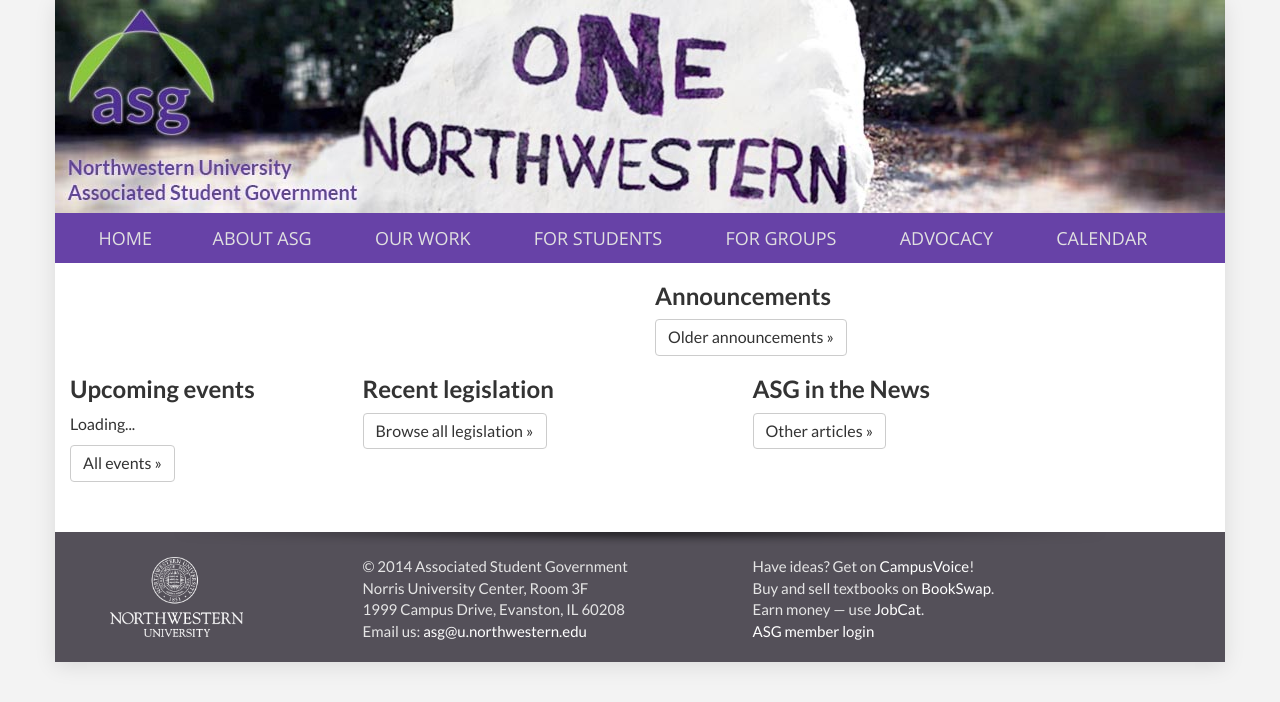
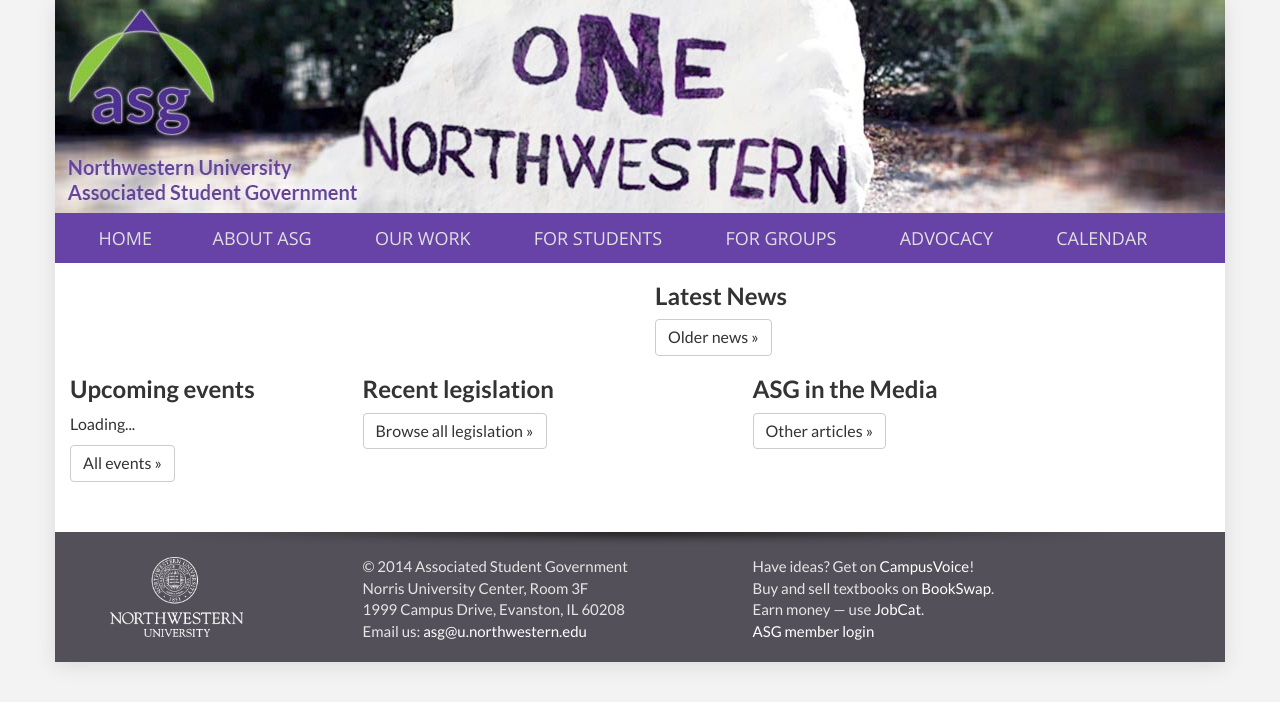
Before and after one commit to nuasg/asg.northwestern.edu, a Django app: page / in a window 1280 px wide. Shown: the top 702 px of the page. Run offline with Django 3.2, Linux system fonts and the light colour scheme; data that the repository does not hold is empty; some libraries are stand-ins or nearby versions.

Commit message:
Rename announcements to news

```diff
--- a/asg/admin.py
+++ b/asg/admin.py
@@ -6,7 +6,7 @@ from models import *
 class PageAdmin(admin.ModelAdmin):
     prepopulated_fields = {'slug': ('title',)}
 
-class AnnouncementAdmin(admin.ModelAdmin):
+class NewsAdmin(admin.ModelAdmin):
     prepopulated_fields = {'slug': ('title',)}
 
 class GoogleCalendarAdmin(admin.ModelAdmin):
@@ -35,7 +35,7 @@ class ApprovedUserAdmin(admin.ModelAdmin):
 
 
 admin.site.register(Alert)
-admin.site.register(Announcement, AnnouncementAdmin)
+admin.site.register(News, NewsAdmin)
 admin.site.register(Person, PersonAdmin)
 admin.site.register(Position)
 admin.site.register(Committee)
--- a/asg/models.py
+++ b/asg/models.py
@@ -16,7 +16,7 @@ class Alert(models.Model):
         return '%s: %s' % (self.start_time, self.message)
 
 
-class Announcement(models.Model):
+class News(models.Model):
     title = models.CharField(max_length=100)
     link_title_to = models.URLField(blank=True)
     slug = models.SlugField()
--- a/asg/urls.py
+++ b/asg/urls.py
@@ -12,8 +12,8 @@ urlpatterns = patterns('asg.views',
     url(r'^for-groups/', 'for_groups'),
     url(r'^office-hours/', 'office_hours'),
     url(r'^calendar/', 'calendar'),
-    url(r'^announcements/$', 'list_announcements'),
-    url(r'^announcements/(?P<slug>[\w-]+)/$', 'announcement'),
+    url(r'^news/$', 'list_news'),
+    url(r'^news/(?P<slug>[\w-]+)/$', 'news'),
     url(r'^legislation/$', 'list_legislation'),
     url(r'^in-the-news/$', 'list_news_links'),
     url(r'^contact/', 'contact'),
--- a/asg/views.py
+++ b/asg/views.py
@@ -17,7 +17,7 @@ def home(request):
     current_time = timezone.now()
     alerts = Alert.objects.filter(start_time__lte=current_time,
                                   end_time__gt=current_time)
-    announcements = Announcement.objects.order_by('-date_posted')[:2]
+    news = News.objects.order_by('-date_posted')[:2]
     bills = Legislation.objects.all()[:5]
     news_links = NewsLink.objects.order_by('-date_published')[:5]
     slides = HomepageSlide.objects.filter(active=True)
@@ -56,15 +56,15 @@ def office_hours(request):
     calendars = GoogleCalendar.objects.filter(is_office_hours=True)
     return render_to_response('calendar.html', locals())
 
-announcements_per_page = 10
-def list_announcements(request):
-    all_announcements = Announcement.objects.order_by('-date_posted')
-    p = Paginator(all_announcements, announcements_per_page)
+news_per_page = 10
+def list_news(request):
+    all_news = News.objects.order_by('-date_posted')
+    p = Paginator(all_news, news_per_page)
     last_page = p.num_pages
     pages = xrange(1, last_page+1)
     page = int(request.GET.get('page', 1))
-    announcements = p.page(page).object_list
-    return render_to_response('list_announcements.html', locals())
+    news = p.page(page).object_list
+    return render_to_response('list_news.html', locals())
 
 legislation_per_page = 10
 def list_legislation(request):
@@ -86,10 +86,10 @@ def list_news_links(request):
     news_links = p.page(page).object_list
     return render_to_response('list_news_links.html', locals())
 
-def announcement(request, slug):
+def news(request, slug):
     from_homepage = 'from_homepage' in request.GET
-    announcement = get_object_or_404(Announcement, slug=slug)
-    return render_to_response('announcement.html', locals())
+    news = get_object_or_404(News, slug=slug)
+    return render_to_response('news.html', locals())
 
 def contact(request):
     exec_board_positions = Position.objects.filter(on_exec_board=True)
--- a/static/style.css
+++ b/static/style.css
@@ -180,17 +180,17 @@ h1 {
 
 
 /* homepage stuff */
-/* tweak homepage announcements spacing */
-.announcements h3 {
+/* tweak homepage news spacing */
+.news h3 {
     margin-top: 0;
 }
-.announcements p {
+.news p {
     margin-bottom: 0;
 }
-.announcements li {
+.news li {
     margin-bottom: 16px;
 }
-.announcements li > p {
+.news li > p {
     font-weight: bold;
 }
 
--- a/templates/home.html
+++ b/templates/home.html
@@ -13,17 +13,17 @@
     {% endif %}
 
     <div class="row">
-      <div class="col-md-5 col-md-push-7 col-lg-6 col-lg-push-6 announcements">
-        <h3>Announcements</h3>
+      <div class="col-md-5 col-md-push-7 col-lg-6 col-lg-push-6 news">
+        <h3>Latest News</h3>
         <ul class="no-bullets">
-          {% for announcement in announcements %}
+          {% for piece in news %}
           <li>
-          <p><a {% if announcement.link_title_to %}target="_blank" href="{{ announcement.link_title_to }}"{% else %}href="/announcements/{{ announcement.slug }}?from_homepage"{% endif %}>{{ announcement.title }}</a></p>
-          <small>{{ announcement.message|safe|truncatewords_html:30 }}{% if not announcement.link_title_to %}<a href="/announcements/{{ announcement.slug }}/?from_homepage">Read more &raquo;</a>{% endif %}</small>
+          <p><a {% if piece.link_title_to %}target="_blank" href="{{ piece.link_title_to }}"{% else %}href="/news/{{ piece.slug }}/?from_homepage"{% endif %}>{{ piece.title }}</a></p>
+          <small>{{ piece.message|safe|truncatewords_html:30 }}{% if not piece.link_title_to %}<a href="/news/{{ piece.slug }}/?from_homepage">Read more &raquo;</a>{% endif %}</small>
           </li>
           {% endfor %}
         </ul>
-        <p><a class="btn btn-default" href="/announcements/">Older announcements &raquo;</a></p>
+        <p><a class="btn btn-default" href="/news/">Older news &raquo;</a></p>
       </div>
 
       <div class="col-md-7 col-md-pull-5 col-lg-6 col-lg-pull-6 homepage-slideshow">
@@ -63,7 +63,7 @@
       </div>
 
       <div class="col-sm-4 col-md-5">
-        <h3>ASG in the News</h3>
+        <h3>ASG in the Media</h3>
         <ul class="in-news">
           {% for news_link in news_links %}
           <li>
```
Also changed, not shown: templates/list_news.html (added, +31 -0 lines), templates/news.html (added, +18 -0 lines), asg/migrations/0011_rename_announcement_to_news.py (added).
